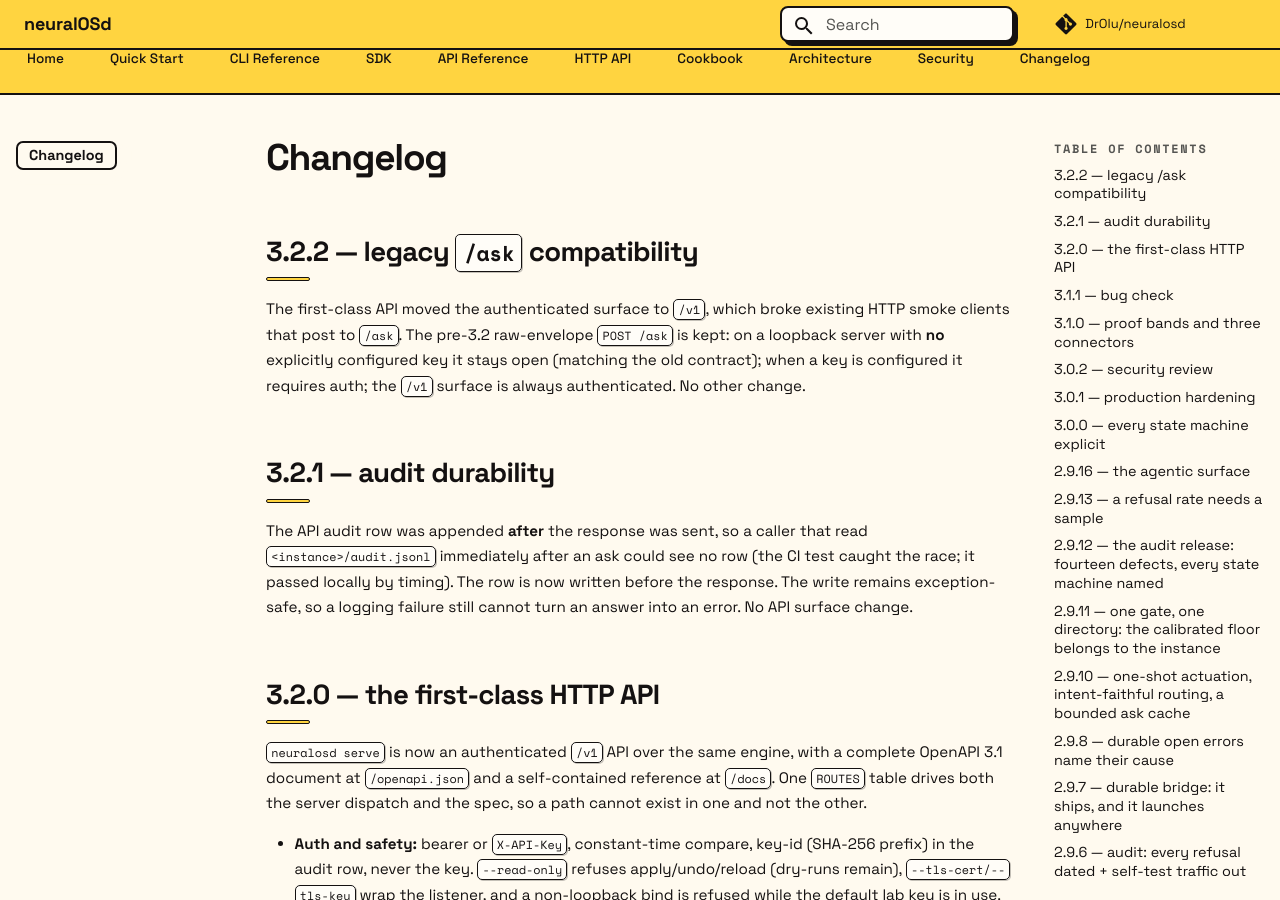
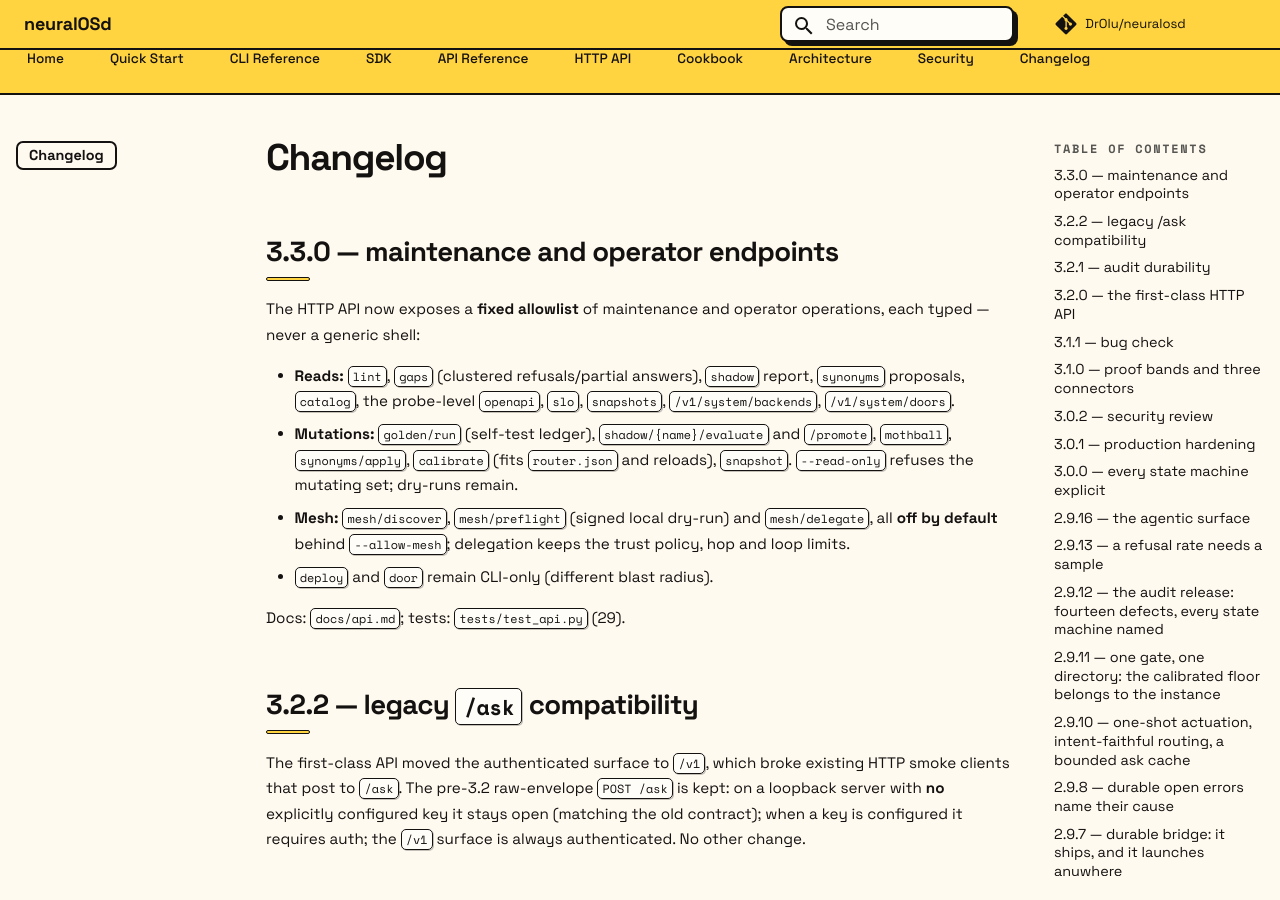
Before and after one commit to DrOlu/neuralosd, an MkDocs documentation site: the page built from docs/changelog.md, in a window 1280 px wide and 900 px high. Built offline with MkDocs 1.6.1 and Material for MkDocs 9.7.7, drawn with Linux system fonts in a browser that asks for light colours; comment, search, counter and statistics services are not loaded.

Commit message:
chore(release): 3.3.0

```diff
--- a/docs/changelog.md
+++ b/docs/changelog.md
@@ -1,4 +1,23 @@
 # Changelog
+
+## 3.3.0 — maintenance and operator endpoints
+
+The HTTP API now exposes a **fixed allowlist** of maintenance and operator
+operations, each typed — never a generic shell:
+
+- **Reads:** `lint`, `gaps` (clustered refusals/partial answers),
+  `shadow` report, `synonyms` proposals, `catalog`, the probe-level
+  `openapi`, `slo`, `snapshots`, `/v1/system/backends`, `/v1/system/doors`.
+- **Mutations:** `golden/run` (self-test ledger), `shadow/{name}/evaluate`
+  and `/promote`, `mothball`, `synonyms/apply`, `calibrate` (fits
+  `router.json` and reloads), `snapshot`. `--read-only` refuses the mutating
+  set; dry-runs remain.
+- **Mesh:** `mesh/discover`, `mesh/preflight` (signed local dry-run) and
+  `mesh/delegate`, all **off by default** behind `--allow-mesh`; delegation
+  keeps the trust policy, hop and loop limits.
+- `deploy` and `door` remain CLI-only (different blast radius).
+
+Docs: `docs/api.md`; tests: `tests/test_api.py` (29).
 
 ## 3.2.2 — legacy `/ask` compatibility
 
--- a/pyproject.toml
+++ b/pyproject.toml
@@ -4,7 +4,7 @@ build-backend = "setuptools.build_meta"
 
 [project]
 name = "neuralosd"
-version = "3.2.2"
+version = "3.3.0"
 description = "Deterministic-first agentic runtime — @probe framework, chain runner, meta-selector, HITL guardrails, MCP/OpenAPI exposure, and microVM sandbox backends (BoxLite / Microsandbox)"
 readme = "README.md"
 requires-python = ">=3.10"
--- a/src/neuralosd/__init__.py
+++ b/src/neuralosd/__init__.py
@@ -6,7 +6,7 @@ One pip install. Two sandbox backends (BoxLite, Microsandbox). Any data
 source. Offline. On CPU. With verification gates, audit trail, and
 deterministic routing.
 """
-__version__ = "3.2.2"
+__version__ = "3.3.0"
 
 _DOCS = {
     "usage": "neuralOS usage and operations guide",
```
Also changed, not shown: 1 other file.
